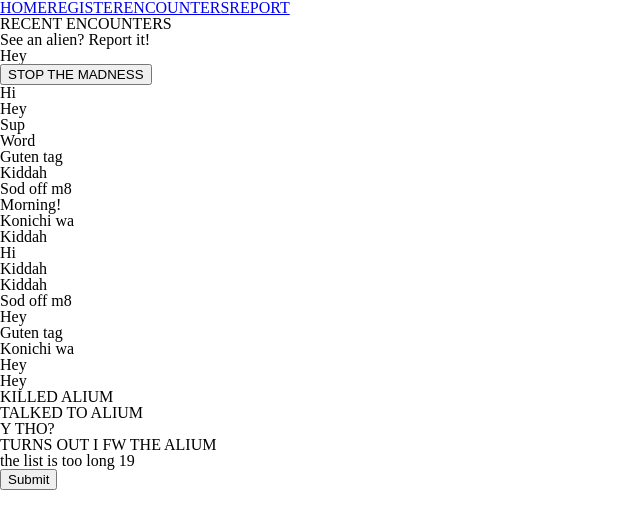
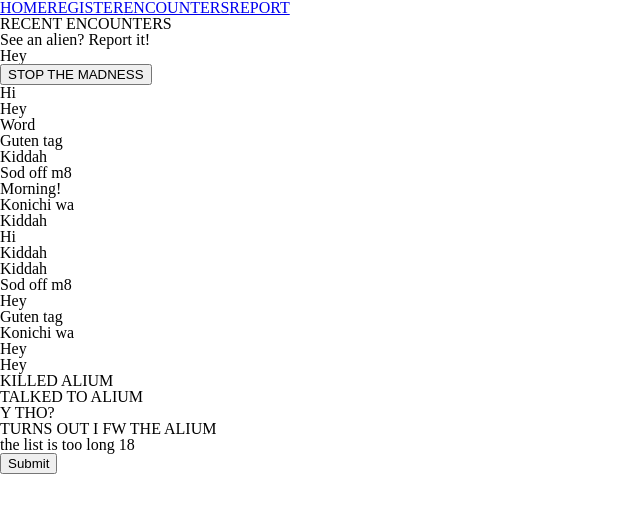
Before and after one commit to tmclean85/mars-colony-app, an Angular app: page /encounters in a window 1280 px wide. Shown: the top 528 px of the page, without its empty margins (0-640 px from the left). Built offline with nearby package versions, Linux system fonts and the light colour scheme.

Commit message:
Repo test

```diff
--- a/src/app/pages/encounters/encounters.component.ts
+++ b/src/app/pages/encounters/encounters.component.ts
@@ -12,7 +12,6 @@ export class EncountersComponent implements OnInit {
     listOfMessages = [
       "Hi",
       "Hey",
-      "Sup",
       "Word",
       "Guten tag",
       "Kiddah",
```
